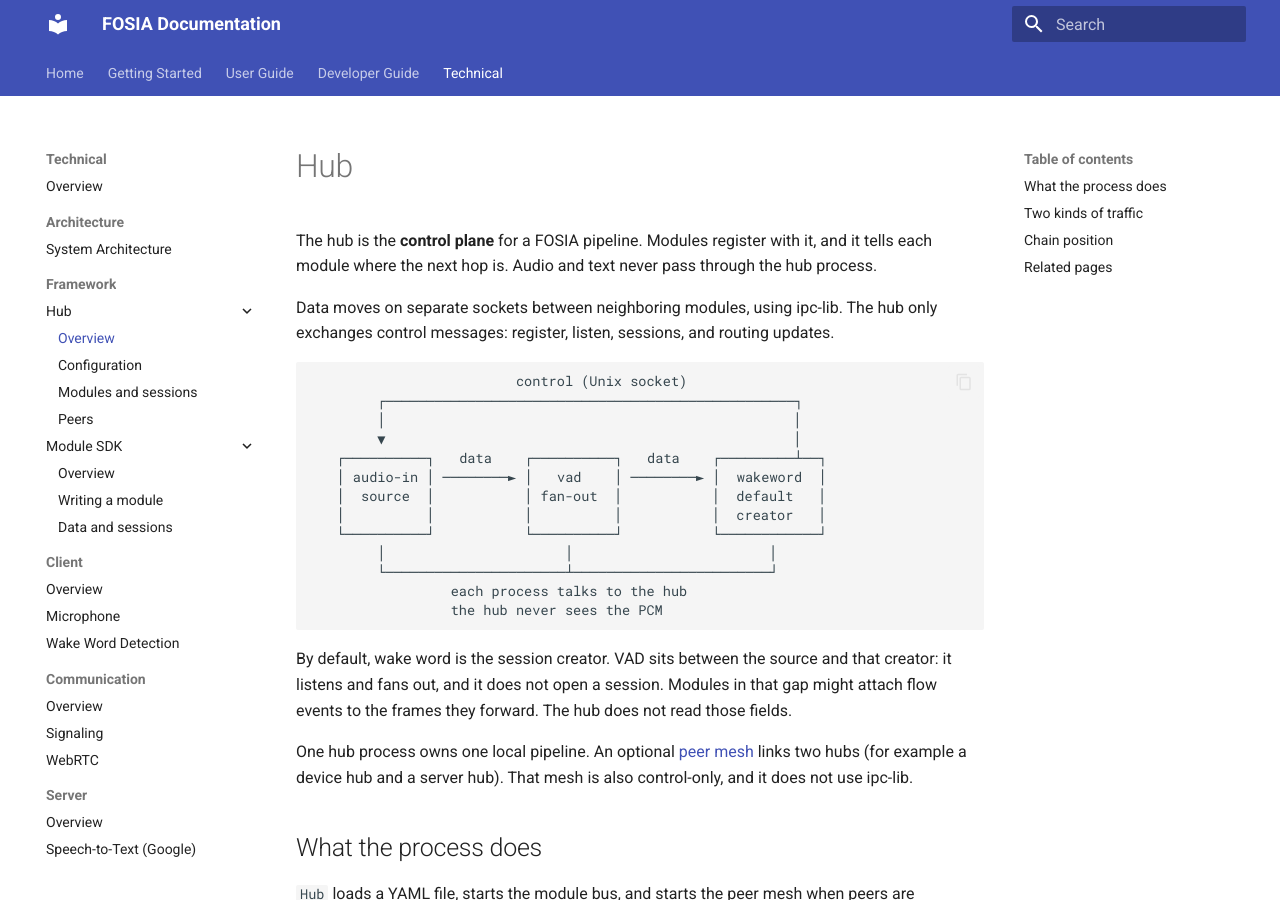
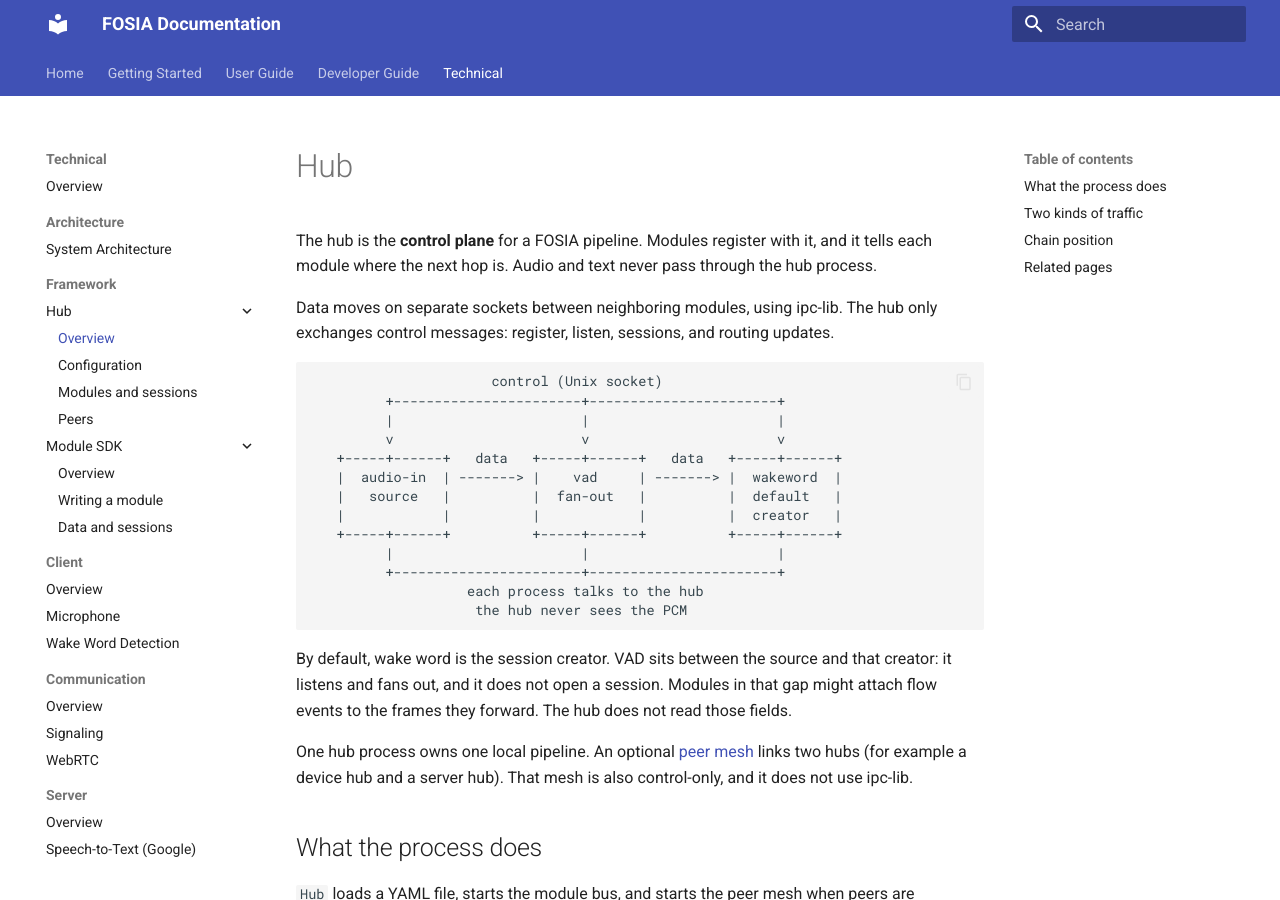
Before and after one commit to FOSIA-project/docs, an MkDocs documentation site: the page built from docs/technical/framework/hub/index.md, in a window 1280 px wide and 900 px high. Built offline with MkDocs 1.6.1 and Material for MkDocs 9.7.7, drawn with Linux system fonts in a browser that asks for light colours.

Commit message:
fix diagramm display issue

````diff
--- a/docs/technical/framework/hub/index.md
+++ b/docs/technical/framework/hub/index.md
@@ -5,19 +5,19 @@ The hub is the **control plane** for a FOSIA pipeline. Modules register with it,
 Data moves on separate sockets between neighboring modules, using ipc-lib. The hub only exchanges control messages: register, listen, sessions, and routing updates.
 
 ```text
-                         control (Unix socket)
-        ┌──────────────────────────────────────────────────┐
-        │                                                  │
-        ▼                                                  │
-   ┌──────────┐   data    ┌──────────┐   data    ┌─────────┴──┐
-   │ audio-in │ ────────► │   vad    │ ────────► │  wakeword  │
-   │  source  │           │ fan-out  │           │  default   │
-   │          │           │          │           │  creator   │
-   └──────────┘           └──────────┘           └────────────┘
-        │                      │                        │
-        └──────────────────────┴────────────────────────┘
-                 each process talks to the hub
-                 the hub never sees the PCM
+                      control (Unix socket)
+         +-----------------------+-----------------------+
+         |                       |                       |
+         v                       v                       v
+   +-----+------+   data   +-----+------+   data   +-----+------+
+   |  audio-in  | -------> |    vad     | -------> |  wakeword  |
+   |   source   |          |  fan-out   |          |  default   |
+   |            |          |            |          |  creator   |
+   +-----+------+          +-----+------+          +-----+------+
+         |                       |                       |
+         +-----------------------+-----------------------+
+                   each process talks to the hub
+                    the hub never sees the PCM
 ```
 
 By default, wake word is the session creator. VAD sits between the source and that creator: it listens and fans out, and it does not open a session. Modules in that gap might attach flow events to the frames they forward. The hub does not read those fields.
````
